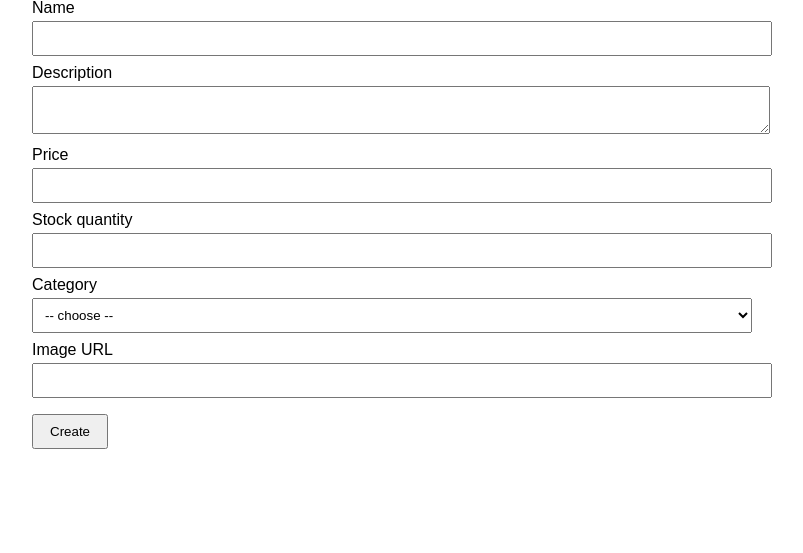
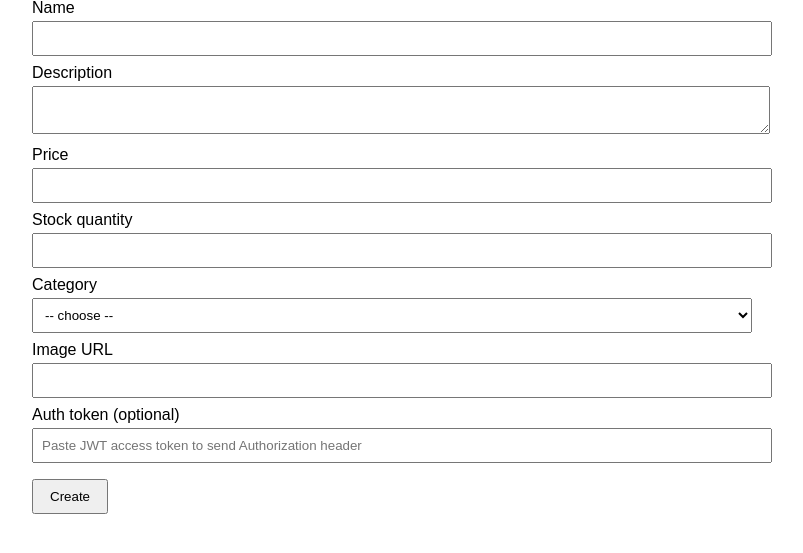
Before and after one commit to mickeykera/legacy_ecommerce, a Django app: template products/templates/products/product_form.html in a window 1280 px wide. Shown: the part 91-644 px from the top of the page, without its empty margins (248-1051 px from the left). Run offline with Django 4.2, Linux system fonts and the light colour scheme; the template is opened without the code that fills it, so the values that code supplies are empty.

Commit message:
product form: optional auth token input and Authorization header support

```diff
--- a/products/templates/products/product_form.html
+++ b/products/templates/products/product_form.html
@@ -34,6 +34,9 @@
     <label>Image URL
       <input type="url" name="image_url">
     </label>
+    <label>Auth token (optional)
+      <input type="text" name="auth_token" placeholder="Paste JWT access token to send Authorization header">
+    </label>
     <button type="submit">Create</button>
   </form>
 
@@ -64,9 +67,16 @@
         else body[k] = v
       }
 
+      const headers = { 'Content-Type': 'application/json' }
+      const token = body.auth_token || null
+      if (token) {
+        headers['Authorization'] = 'Bearer ' + token
+        delete body.auth_token
+      }
+
       const res = await fetch('/api/products/', {
         method: 'POST',
-        headers: { 'Content-Type': 'application/json' },
+        headers,
         body: JSON.stringify(body),
       })
 
```
